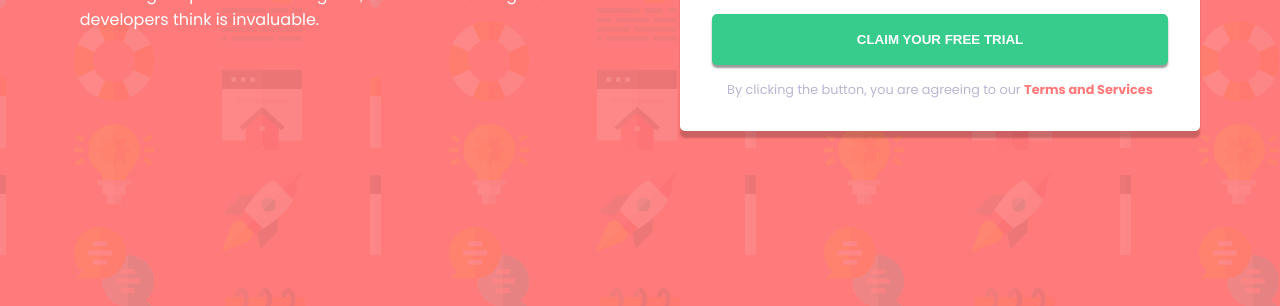
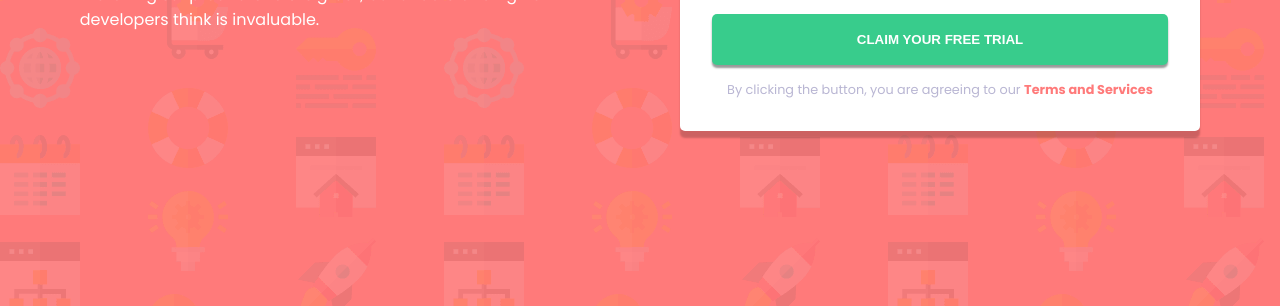
Before and after one commit to rishesh-ag/Intro-component-with-sign-up-form, a plain HTML site: page index.html in a window 1280 px wide. Shown: the part 494-800 px from the top of the page. Drawn offline with Linux system fonts and the light colour scheme.

Commit message:
correct background image

```diff
--- a/style.css
+++ b/style.css
@@ -123,6 +123,7 @@ main .right form p span {
         justify-content: center;
         align-items: center;
         text-align: left;
+        background: url('./images/bg-intro-desktop.png') hsl(0, 100%, 74%) ;
     }
 
     main {
```
